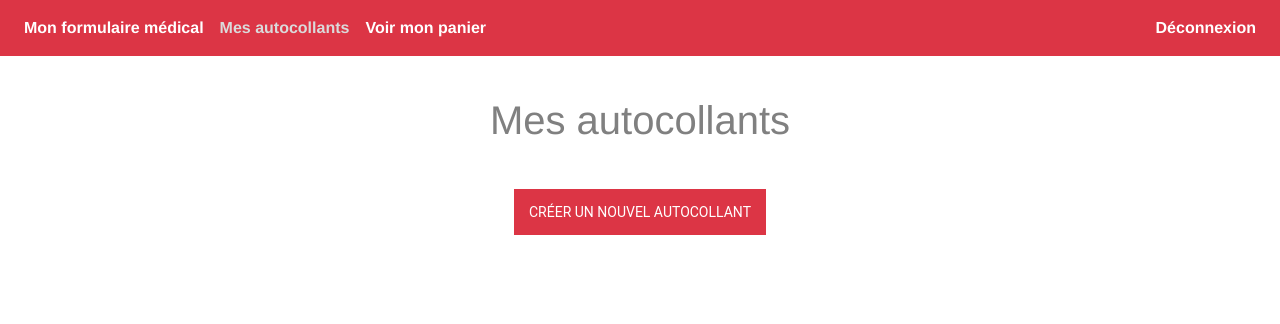
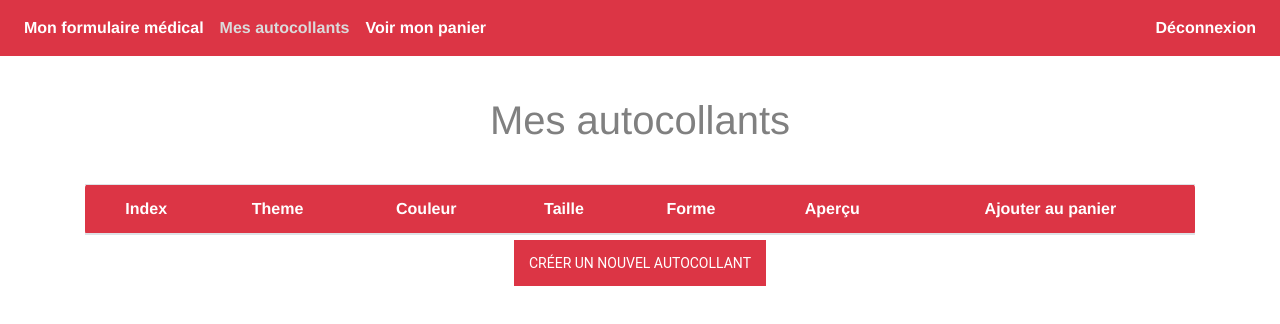
Before and after one commit to MatthieuLev/scanandsave, a Vue app: page /ViewMyStickers in a window 1280 px wide. Shown: the top 324 px of the page. Built offline with nearby package versions, Linux system fonts and the light colour scheme; no server answers; the database is empty; sample sign-in values are in the browser's storage.

Commit message:
[US#13_T2] Améliorer l'affichage des autocollants d'un utilisateur

```diff
--- a/src/views/ViewMyStickers.vue
+++ b/src/views/ViewMyStickers.vue
@@ -4,7 +4,23 @@
     <b-container>
       <h1>Mes autocollants</h1>
       <div class="custom-card">
-        <b-table striped :items="stickers"></b-table>
+
+        <b-table striped :fields="fields" :items="stickers">
+          <template slot="index" slot-scope="data">
+            {{ data.index + 1 }}
+          </template>
+
+          <template slot="preview" slot-scope="data">
+            <b-img class="stickers" :src="require(`../img/stickers/${data.item.theme}/${data.item.color}.png`)" fluid
+                   alt="Stickers picture"></b-img>
+          </template>
+
+          <template slot="addtoCart" slot-scope="data">
+            <b-form-checkbox :id="'checkbox'+data.index+1" name="checkbox" v-model="data.item.in_order">
+            </b-form-checkbox>
+          </template>
+        </b-table>
+
       </div>
       <router-link class="button-validate" to="StickersCreation" replace>Créer un nouvel autocollant</router-link>
     </b-container>
@@ -24,6 +40,15 @@
     data() {
       return {
         stickers: [],
+        fields: [
+          'index',
+          {key: 'theme', label: 'Theme'},
+          {key: 'color', label: 'Couleur'},
+          {key: 'size', label: 'Taille'},
+          {key: 'shape', label: 'Forme'},
+          {key: 'preview', label: 'Aperçu'},
+          {key: 'addtoCart', label: 'Ajouter au panier'},
+        ],
       };
     },
     created() {
@@ -32,13 +57,13 @@
         .doc(firebase.auth().currentUser.uid)
         .collection('userStickers')
         .get()
-        .then(function(querySnapshot) {
+        .then(function (querySnapshot) {
           if (querySnapshot.empty) {
             console.log('no stickers documents found from userStickers collection');
           } else {
             // go through all the results
             querySnapshot.forEach(function (documentSnapshot) {
-              let data =documentSnapshot.data();
+              let data = documentSnapshot.data();
               console.log(data);
               self.stickers.push(data);
             });
@@ -88,15 +113,12 @@
     color: white;
   }
 
-  @media (max-width: 991px) {
-    .table {
-      display: block;
-      overflow-x: scroll;
-      overflow-y: hidden;
-    }
-  }
-
   a:hover {
     text-decoration: none;
   }
+
+  .stickers {
+    width: auto;
+    height: 30px;
+  }
 </style>
```
